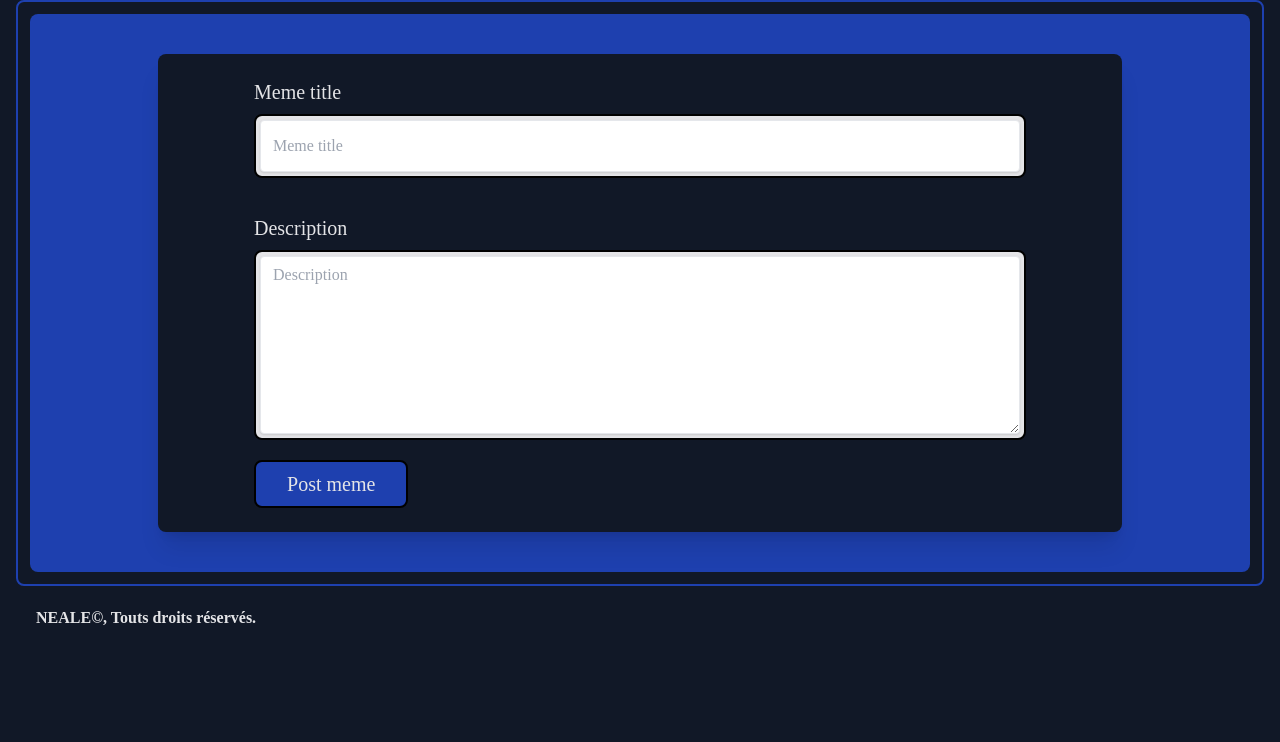
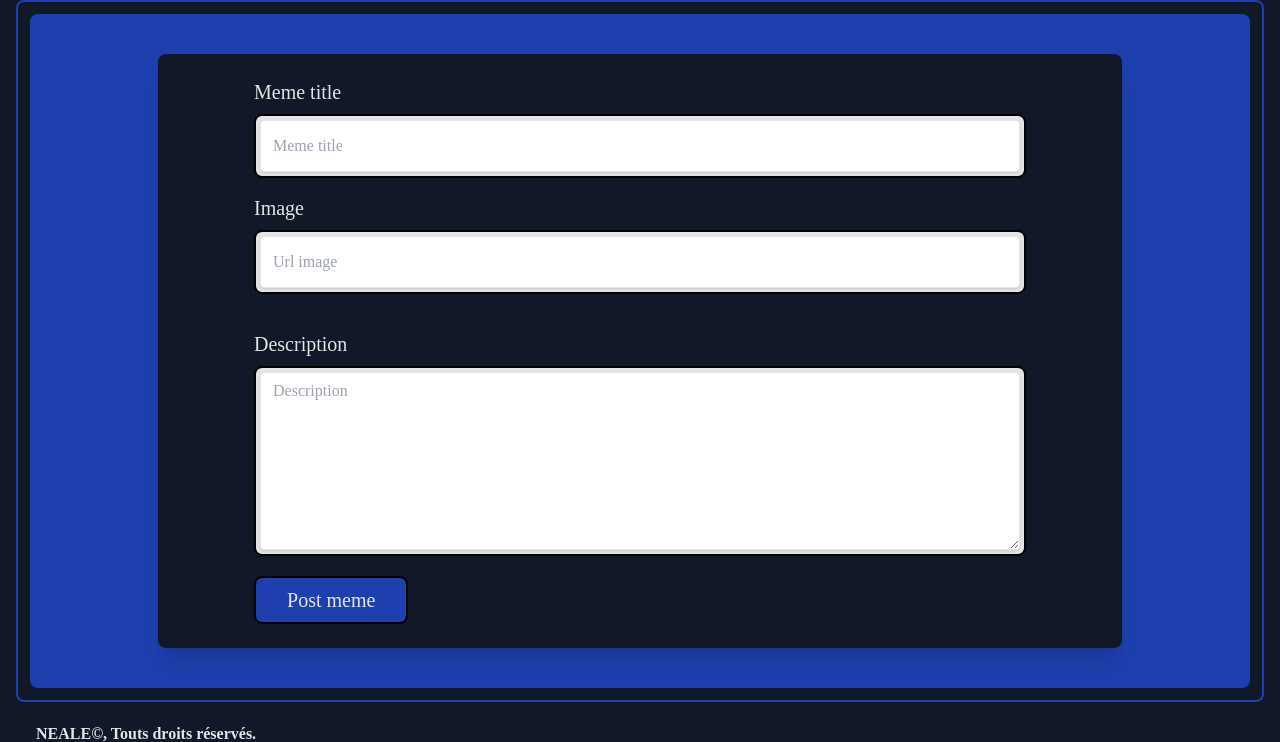
Before and after one commit to Hurlemort/NEALE, a Flask app: page /memes/new in a window 1280 px wide. Shown: the part 152-894 px from the top of the page. Before the commit the page ends 777 px from the top, so only its background shows below. Run offline with Flask 3, Linux system fonts and the light colour scheme; some libraries are stand-ins or nearby versions.

Commit message:
holder de l'image

```diff
--- a/templates/newmeme.html
+++ b/templates/newmeme.html
@@ -17,6 +17,14 @@
         <input class="shadow appearance-none border rounded w-full py-2 px-3 text-gray-700 leading-tight focus:outline-none focus:shadow-outline" type="text" name="title" placeholder="Meme title">
       </div>
     </div>
+    <div class="mb-4">
+      <label class="flex text-xl text-zinc-200 pb-2">
+        Image
+      </label>
+      <div class="flex border-2 rounded-lg p-1 border-black h-16 bg-zinc-200">
+        <input class="shadow appearance-none border rounded w-full py-2 px-3 text-gray-700 leading-tight focus:outline-none focus:shadow-outline" type="url" name="Image" placeholder="Url image">
+      </div>
+    </div>
     <div class="py-5">
       <label class="flex text-xl text-zinc-200 pb-2">Description</label>
       <div class="flex justify-between border-2 rounded-lg p-1 border-black bg-zinc-200">
```
